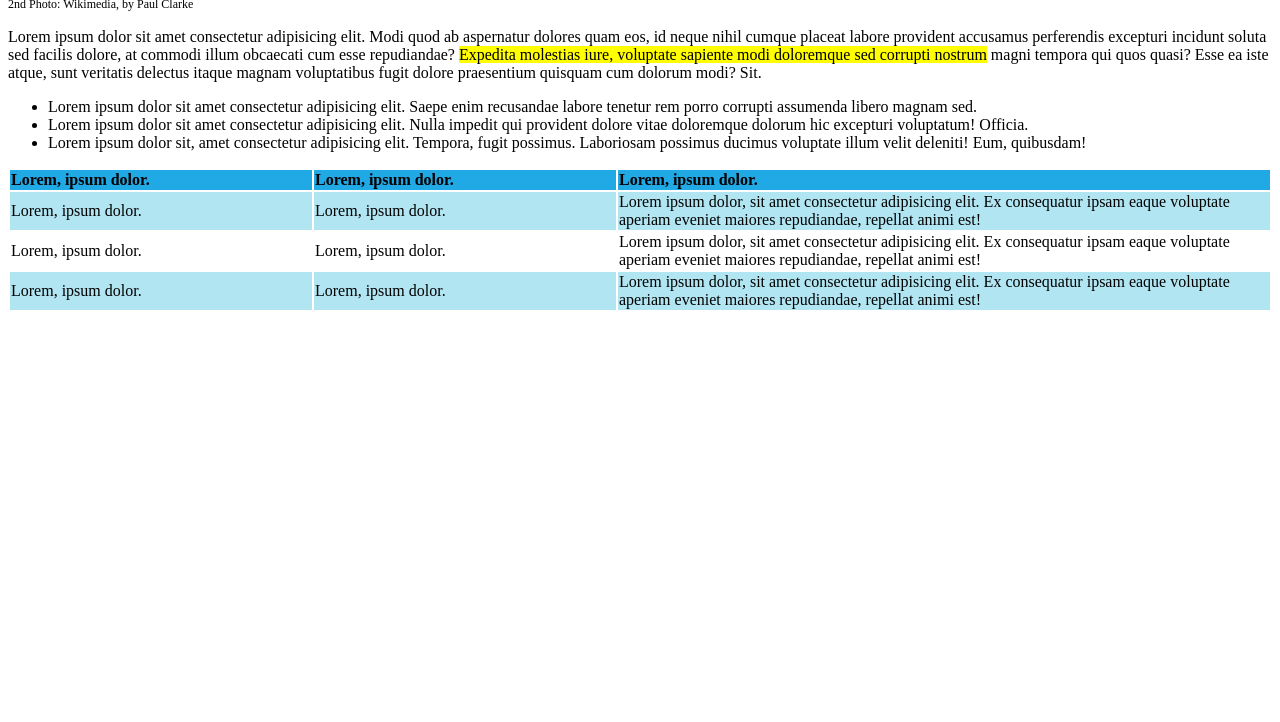
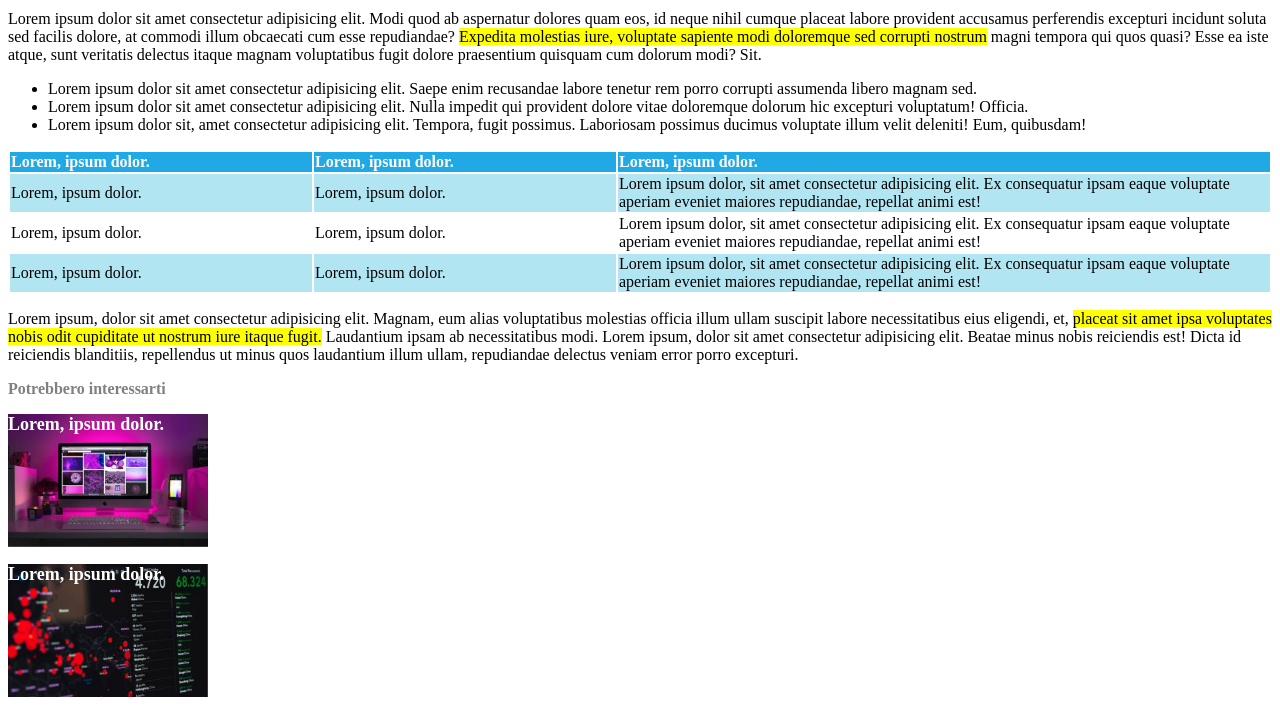
Before and after one commit to DaviCau/html-css-booleaner, a plain HTML site: page index.html in a window 1280 px wide. Shown: the part 676-1398 px from the top of the page. Before the commit the page ends 996 px from the top, so only its background shows below. Drawn offline with Linux system fonts and the light colour scheme.

Commit message:
aggiunto footer

```diff
--- a/index.html
+++ b/index.html
@@ -19,10 +19,10 @@
             <!-- Titolo data autore -->
             <section>
                 <div class="titolo">Internet deve essere al servizio del "bene pubblico": il manifesto di Tim Berners-Lee</div>
-                <p class="autore">
+                <div class="autore">
                     Scritto da <span id="booleaner">The Booleaner</span><br>
                     <span class="data">il 10/10/2020</span>
-                </p>
+                </div>
                 </section>
                 <!-- /Titolo data autore -->
 
@@ -37,6 +37,7 @@
                 <!-- /Immagini e didascalie -->
 
                 <!-- Tabella -->
+                <section>
                     <ul>
                         <li>Lorem ipsum dolor sit amet consectetur adipisicing elit. Saepe enim recusandae labore tenetur rem porro corrupti assumenda libero magnam sed.</li>
                         <li>Lorem ipsum dolor sit amet consectetur adipisicing elit. Nulla impedit qui provident dolore vitae doloremque dolorum hic excepturi voluptatum! Officia.</li>
@@ -68,12 +69,17 @@
                             </tr>
                         </tbody>
                     </table>
+                </section>
+                <!-- /Tabella -->
         </main>
         <!-- /Corpo pagina -->
 
         <!-- Potrebbe interessarti -->
         <footer>
-
+            <p>Lorem ipsum, dolor sit amet consectetur adipisicing elit. Magnam, eum alias voluptatibus molestias officia illum ullam suscipit labore necessitatibus eius eligendi, et, <span class="importante">placeat sit amet ipsa voluptates nobis odit cupiditate ut nostrum iure itaque fugit.</span> Laudantium ipsam ab necessitatibus modi. Lorem ipsum, dolor sit amet consectetur adipisicing elit. Beatae minus nobis reiciendis est! Dicta id reiciendis blanditiis, repellendus ut minus quos laudantium illum ullam, repudiandae delectus veniam error porro excepturi.</p>
+            <p class="aggiunte">Potrebbero interessarti</p>
+            <div class="approfondimento1">Lorem, ipsum dolor.</div>
+            <div class="approfondimento2">Lorem, ipsum dolor.</div>
         </footer>
         <!-- Potrebbe interessarti -->
     </body>
--- a/style.css
+++ b/style.css
@@ -17,6 +17,7 @@ header{
     color: gray;
     font-size: 18;
     font-weight: bold;
+    height: 50px;
 }
 
 #booleaner{
@@ -42,6 +43,7 @@ table{
 
 thead{
     background-color: #20a9e5;
+    color: white;
 }
 
 .corto {
@@ -51,3 +53,30 @@ thead{
 .dispari{
     background-color: #B1E5F2;
 }
+
+.aggiunte{
+    color: gray;
+    font-weight: bold;
+}
+
+.approfondimento1{
+    height: 150px;
+    width: 200px;
+    background-image: url(img/monitor.jpg);
+    background-size: contain;
+    background-repeat: no-repeat;
+    color: white;
+    font-size: 18px;
+    font-weight: bold;
+}
+
+.approfondimento2{
+    height: 150px;
+    width: 200px;
+    background-image: url(img/graph.jpg);
+    background-size: contain;
+    background-repeat: no-repeat;
+    color: white;
+    font-size: 18px;
+    font-weight: bold;
+}
```
Lines whose indentation alone changed are shown as unchanged.
